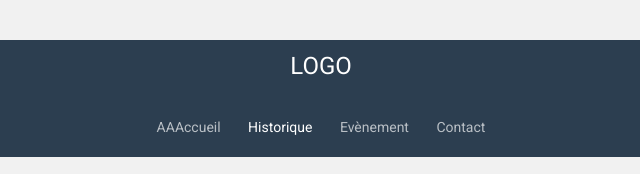
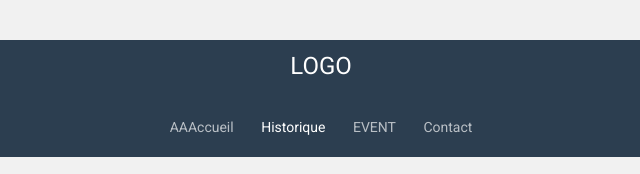
Before and after one commit to jefff404/taf-blog-broken, a website: page index.html in a window 1280 px wide. Shown: the top 174 px of the page, 319-959 px from the left. Drawn offline with Linux system fonts and the light colour scheme.

Commit message:
Update index.html
translation en anglais

```diff
--- a/index.html
+++ b/index.html
@@ -18,7 +18,7 @@
       <nav class="topbar-nav">
         <a href="#">AAAccueil</a>
         <a href="#" class="active">Historique</a>
-        <a href="#">Evènement</a>
+        <a href="#">EVENT</a>
         <a href="#">Contact</a>
       </nav>
     </header>
```
